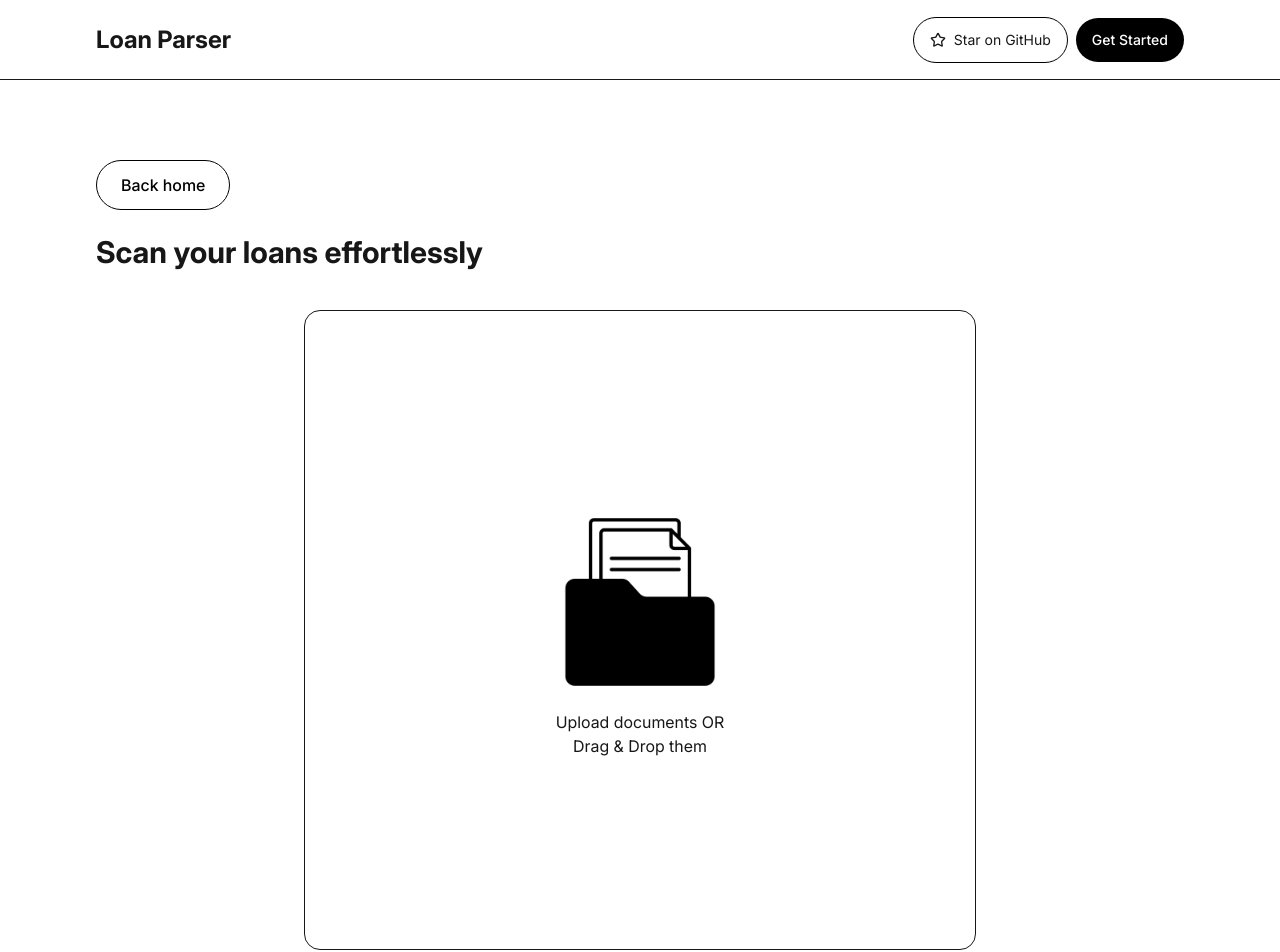
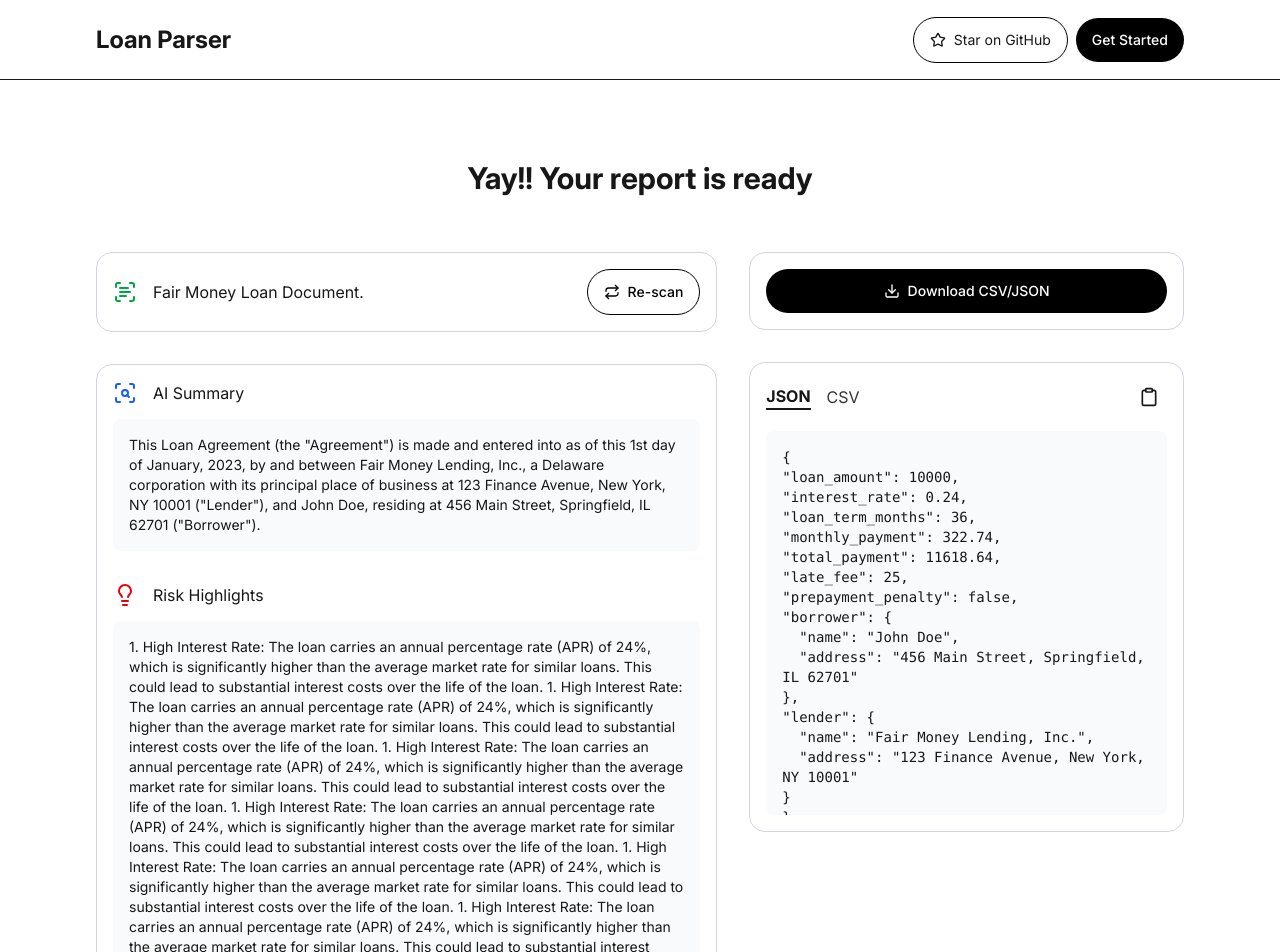
Before and after one commit to fisayo-dev/loan-parser, a Next.js app in the folder web/: page /scan in a window 1280 px wide. Shown: the top 952 px of the page. Built offline with nearby package versions, Linux system fonts and the light colour scheme.

Commit message:
feat: ship scan results page

```diff
--- a/web/app/scan/page.tsx
+++ b/web/app/scan/page.tsx
@@ -1,9 +1,189 @@
+"use client";
 import Button from "@/components/field/Button";
+import {
+  Clipboard,
+  Download,
+  Lightbulb,
+  Repeat,
+  ScanSearch,
+  ScanText,
+} from "lucide-react";
 import Image from "next/image";
 import Link from "next/link";
+import { useState } from "react";
 
 const ScanPage = () => {
+  const [scanSubmitted, setScanSubmitted] = useState<
+    "not-started" | "finished"
+  >("finished");
+  const [isScanning, setIsScanning] = useState(false);
+  const [scanType, setScanType] = useState<"JSON" | "CSV">("JSON");
   return (
+    <div className="grid gap-4">
+      <h2 className="text-xl lg:text-3xl text-center font-bold">
+        {scanSubmitted == "not-started"
+          ? "Analyze your First Loan"
+          : "Yay!! Your report is ready"}
+      </h2>
+      {scanSubmitted == "finished" && (
+        // Results ui
+        <div className="grid grid-cols-1 lg:grid-cols-12 gap-8 py-10">
+          <div className="lg:col-span-7">
+            <div className="grid gap-8 ">
+              <div className="flex items-center justify-between border border-gray-300 rounded-2xl p-4">
+                <div className="inline-flex items-center gap-4 ">
+                  <ScanText className="text-green-600" />
+                  <h2>Fair Money Loan Document.</h2>
+                </div>
+                <div className="inline-flex-items-center space-x-2">
+                  <Button
+                    variant="outline"
+                    text="Re-scan"
+                    className="text-sm"
+                    icon={Repeat}
+                  />
+                </div>
+              </div>
+              <div className="block lg:hidden border border-gray-300 rounded-2xl p-4">
+                <Button
+                  text="Download CSV/JSON"
+                  className="text-sm w-full"
+                  icon={Download}
+                />
+              </div>
+              <div className="grid gap-8 border border-gray-300 rounded-2xl p-4">
+                <div>
+                  <div className="inline-flex items-center gap-4">
+                    <ScanSearch className="text-blue-600" />
+                    <h2>AI Summary</h2>
+                  </div>
+                  <div className="mt-2">
+                    <p className="w-full overflow-x-auto max-h-96 bg-gray-50 p-4 rounded-lg text-sm wrap-break-words whitespace-pre-wrap">
+                      This Loan Agreement (the &quot;Agreement&quot;) is made
+                      and entered into as of this 1st day of January, 2023, by
+                      and between Fair Money Lending, Inc., a Delaware
+                      corporation with its principal place of business at 123
+                      Finance Avenue, New York, NY 10001 (&quot;Lender&quot;),
+                      and John Doe, residing at 456 Main Street, Springfield, IL
+                      62701 (&quot;Borrower&quot;).
+                    </p>
+                  </div>
+                </div>
+
+                <div>
+                  <div className="inline-flex items-center gap-4">
+                    <Lightbulb className="text-red-600" />
+                    <h2>Risk Highlights</h2>
+                  </div>
+                  <div className="mt-2">
+                    <p className="w-full overflow-x-auto max-h-96 bg-gray-50 p-4 rounded-lg text-sm wrap-break-words whitespace-pre-wrap">
+                      1. High Interest Rate: The loan carries an annual
+                      percentage rate (APR) of 24%, which is significantly
+                      higher than the average market rate for similar loans.
+                      This could lead to substantial interest costs over the
+                      life of the loan. 1. High Interest Rate: The loan carries
+                      an annual percentage rate (APR) of 24%, which is
+                      significantly higher than the average market rate for
+                      similar loans. This could lead to substantial interest
+                      costs over the life of the loan. 1. High Interest Rate:
+                      The loan carries an annual percentage rate (APR) of 24%,
+                      which is significantly higher than the average market rate
+                      for similar loans. This could lead to substantial interest
+                      costs over the life of the loan. 1. High Interest Rate:
+                      The loan carries an annual percentage rate (APR) of 24%,
+                      which is significantly higher than the average market rate
+                      for similar loans. This could lead to substantial interest
+                      costs over the life of the loan. 1. High Interest Rate:
+                      The loan carries an annual percentage rate (APR) of 24%,
+                      which is significantly higher than the average market rate
+                      for similar loans. This could lead to substantial interest
+                      costs over the life of the loan. 1. High Interest Rate:
+                      The loan carries an annual percentage rate (APR) of 24%,
+                      which is significantly higher than the average market rate
+                      for similar loans. This could lead to substantial interest
+                      costs over the life of the loan. 1. High Interest Rate:
+                      The loan carries an annual percentage rate (APR) of 24%,
+                      which is significantly higher than the average market rate
+                      for similar loans. This could lead to substantial interest
+                      costs over the life of the loan. 1. High Interest Rate:
+                      The loan carries an annual percentage rate (APR) of 24%,
+                      which is significantly higher than the average market rate
+                      for similar loans. This could lead to substantial interest
+                      costs over the life of the loan.
+                    </p>
+                  </div>
+                </div>
+              </div>
+            </div>
+          </div>
+          <div className="lg:col-span-5 ">
+            <div className="grid gap-8">
+              <div className="hidden lg:block border border-gray-300 rounded-2xl p-4">
+                <Button
+                  text="Download CSV/JSON"
+                  className="text-sm w-full"
+                  icon={Download}
+                />
+              </div>
+              <div className="border border-gray-300 rounded-2xl p-4">
+                <div className="grid gap-4">
+                  <div className="flex items-center justify-between">
+                    <div className="flex items-center gap-4">
+                      {["JSON", "CSV"].map((type, index) => (
+                        <p
+                          key={index}
+                          onClick={() => setScanType(type)}
+                          className={`cursor-pointer ${
+                            scanType == type
+                              ? "font-bold border-b-2"
+                              : "text-black/80 hover:text-black"
+                          }`}
+                        >
+                          {type}
+                        </p>
+                      ))}
+                    </div>
+                    <div className="cursor-pointer hover:bg-gray-100 rounded-lg p-2">
+                      <Clipboard className="h-5 w-5"/>
+                    </div>
+                  </div>
+                  <div>
+                    {scanType == "JSON" ? (
+                      <pre className="w-full overflow-x-auto max-h-96 bg-gray-50 p-4 rounded-lg text-sm break-words whitespace-pre-wrap">
+                        {`{
+"loan_amount": 10000,
+"interest_rate": 0.24,
+"loan_term_months": 36,
+"monthly_payment": 322.74,
+"total_payment": 11618.64,
+"late_fee": 25,
+"prepayment_penalty": false,
+"borrower": {
+  "name": "John Doe",
+  "address": "456 Main Street, Springfield, IL 62701"
+},
+"lender": {
+  "name": "Fair Money Lending, Inc.",
+  "address": "123 Finance Avenue, New York, NY 10001"
+}
+}`}
+                      </pre>
+                    ) : (
+                      <pre className="overflow-x-auto max-h-96 bg-gray-50 p-4 rounded-lg text-sm wrap-break-words whitespace-pre-wrap">
+                        {`Loan Amount,Interest Rate,Loan Term (Months),Monthly Payment,Total Payment,Late Fee,Prepayment Penalty,Borrower Name,Borrower Address,Lender Name,Lender Address
+10000,0.24,36,322.74,11618.64,25,false,John Doe,"456 Main Street, Springfield, IL 62701",Fair Money Lending, Inc.,"123 Finance Avenue, New York, NY 10001"
+`}
+                      </pre>
+                    )}
+                  </div>
+                </div>
+              </div>
+            </div>
+          </div>
+        </div>
+      )}
+      {scanSubmitted == "not-started" && (
+        //  Scan ui *
         <div className="block">
           <Link href="/">
             <Button variant="outline" text="Back home" className="px-6 mb-6" />
@@ -11,7 +191,7 @@
           <h1 className="text-xl lg:text-3xl font-bold mb-4">
             Scan your loans effortlessly
           </h1>
-      <div className="py-4 h-[80vh] grid place-content-center border  max-w-2xl mx-auto rounded-2xl my-10">
+          <div className="py-4 h-[80vh] grid place-content-center border border-gray-300  max-w-2xl mx-auto rounded-2xl my-10">
             <div className="flex flex-col space-y-2 text-center items-center">
               <Image
                 src="/assets/file_docs.jpg"
@@ -27,12 +207,23 @@
             </div>
           </div>
           <div className="grid">
+            {isScanning ? (
+              <Button
+                variant="outline"
+                text="Scanning..."
+                loading={true}
+                className="px-6 mb-10 mx-auto"
+              />
+            ) : (
               <Button
                 variant="outline"
                 text="Upload Documents"
                 className="px-6 mb-10 mx-auto"
               />
+            )}
           </div>
+        </div>
+      )}
     </div>
   );
 };
--- a/web/components/field/Button.tsx
+++ b/web/components/field/Button.tsx
@@ -1,4 +1,5 @@
 import React from "react";
+import { Loader2 } from "lucide-react";
 
 const Button = ({
   text,
@@ -6,15 +7,21 @@
   variant = "filled",
   color = "black",
   onClick,
+  loading = false,
+  disabled = false,
+  icon: Icon,
 }: {
   text: string;
   className?: string;
   variant?: "filled" | "outline" | "ghost";
   color?: "black" | "blue" | "green" | "red" | "gray";
   onClick?: () => void;
+  loading?: boolean;
+  disabled?: boolean;
+  icon?: React.ComponentType<{ className?: string }>;
 }) => {
   const baseStyles =
-    "px-4 py-3 rounded-full font-medium transition-all duration-200 focus:outline-none focus:ring-2 focus:ring-offset-2";
+    "px-4 py-3 rounded-full font-medium transition-all duration-200 focus:outline-none focus:ring-2 focus:ring-offset-2 inline-flex items-center justify-center gap-2 disabled:opacity-50 disabled:cursor-not-allowed";
 
   const colorMap = {
     black: {
@@ -54,8 +61,14 @@
   return (
     <button
       onClick={onClick}
+      disabled={disabled || loading}
       className={`${baseStyles} ${variantStyles} ${className}`}
     >
+      {loading ? (
+        <Loader2 className="w-4 h-4 animate-spin" />
+      ) : Icon ? (
+        <Icon className="w-4 h-4" />
+      ) : null}
       {text}
     </button>
   );
```
Lines whose indentation alone changed are shown as unchanged.
